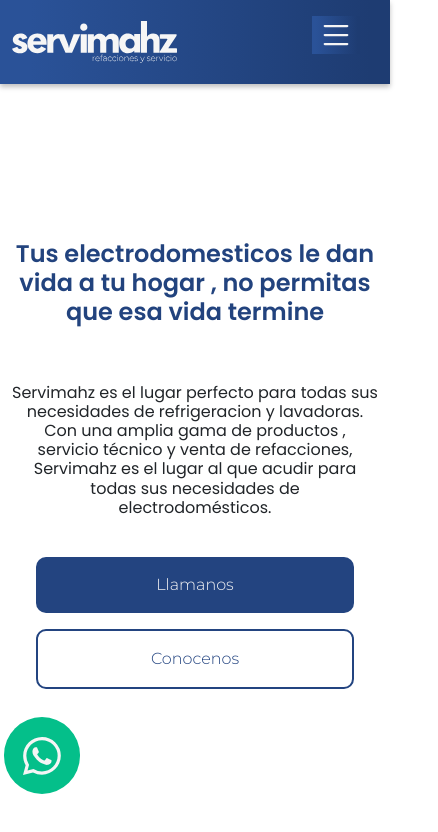
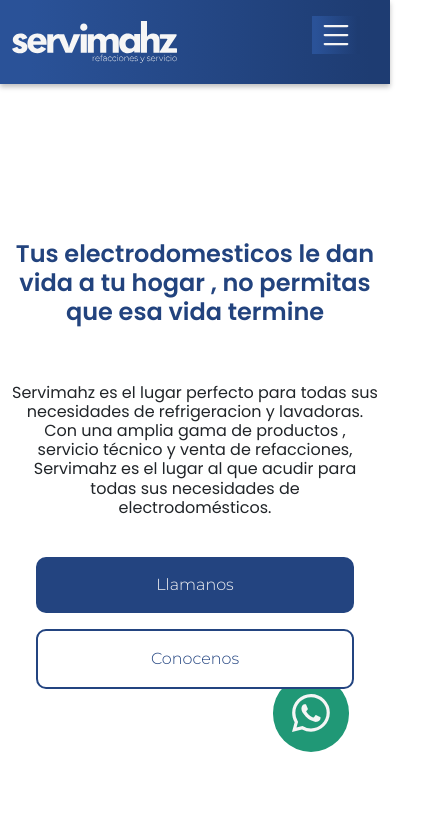
Before and after one commit to Alexqander/servimahz-web, a React (Vite) app: page / in a window 390 px wide. Shown: the top 832 px of the page, 438 px wide, since content can reach past the window. Built offline with nearby package versions, Linux system fonts and the light colour scheme.

Commit message:
Correccion de correo y boton de whatsapp

```diff
--- a/package.json
+++ b/package.json
@@ -9,6 +9,9 @@
   },
   "dependencies": {
     "@emailjs/browser": "^3.6.2",
+    "@emotion/react": "^11.10.4",
+    "@mantine/core": "^5.4.2",
+    "@mantine/hooks": "^5.4.2",
     "aos": "^3.0.0-beta.6",
     "bootstrap": "5.2.0-beta1",
     "bootstrap-icons": "1.9.1",
--- a/src/assets/css/buttonWhsp.module.css
+++ b/src/assets/css/buttonWhsp.module.css
@@ -2,7 +2,7 @@
     --AzulPrincipal: #2F3656;
     --BgMain: #F5F5F5;
     --FuentePrincipal: 'Montserrat', sans-serif;
-    --Verde: #04bf8a;
+    --Verde: #209876;
 }
 
 .cajaWhatsapp {
@@ -18,13 +18,13 @@
 
 }
 
-.caja-whatsapp:hover {
+.cajaWhatsapp:hover {
     background-color: rgba(10, 154, 113, 0.871);
 }
 
 @media (max-width: 960px) {
 
-    .caja-whatsapp {
+    .cajaWhatsapp {
         position: fixed;
         top: 90%;
         left: 85%;
@@ -33,7 +33,7 @@
 }
 
 @media (max-width: 768px) {
-    .caja-whatsapp {
+    .cajaWhatsapp {
         position: fixed;
         top: 90%;
         left: 83%;
@@ -41,7 +41,7 @@
 }
 
 @media (max-width: 650px) {
-    .caja-whatsapp {
+    .cajaWhatsapp {
         position: fixed;
         top: 80%;
         left: 70%;
--- a/src/components/FooterServi.jsx
+++ b/src/components/FooterServi.jsx
@@ -47,13 +47,14 @@
 						</div>
 					</a>
 					<a
-						href='mailto:contacto@servimahz.com.mx?Subject=Cotizacion'
+						style={{ textDecoration: 'none' }}
+						href='mailto:servimahz@hotmail.com?Subject=Cotizacion'
 						target='_blank'
 						rel='noreferrer'
 					>
 						<div className='d-flex align-items-center my-2'>
 							<img src={email} width='30px' height='30px' className='mx-3' />
-							<h4 className={styles.contactInfo}>contacto@servimahz.com.mx</h4>
+							<h4 className={styles.contactInfo}>servimahz@hotmail.com</h4>
 						</div>
 					</a>
 					<a
--- a/src/pages/HomePage.jsx
+++ b/src/pages/HomePage.jsx
@@ -6,6 +6,7 @@
 import { Marcas } from './secciones/Marcas'
 import { WhathsappButton } from '../components/botones/WhathsappButton'
 import { Inicio } from './secciones/Inicio'
+import { Opiniones } from './secciones/Opiniones'
 
 export const HomePage = () => {
 	return (
@@ -24,6 +25,9 @@
 					<Servicios />
 					<Marcas />
 				</div>
+				<div className='my-5' id='secComentarios'>
+					<Opiniones />
+				</div>
 				<div className='my-5' id='seccContacto'>
 					<Contacto />
 				</div>
```
Also changed, not shown: 1 other file (tests, documents, lock files or other folders).
